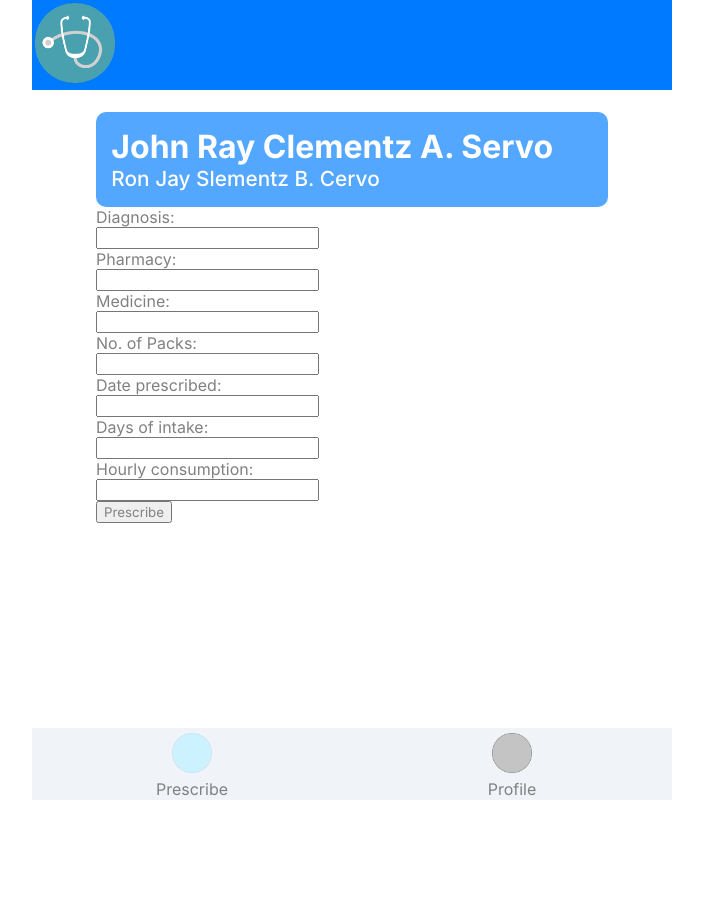
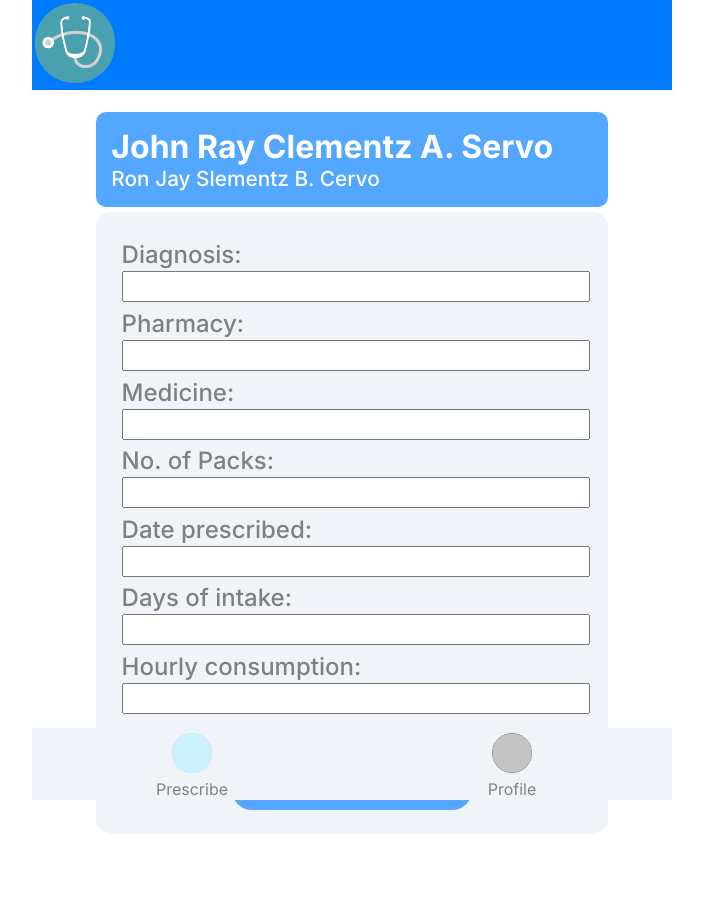
Before and after one commit to ikeman09/digital-prescription-platform, a PHP site: page /pages/doctor/doctor-prescribe-scanned-next.php in a window 1280 px wide. Shown: the whole page, without its empty margins (288-991 px from the left). Before the commit the page ends 800 px from the top, so only its background shows below. Run offline with PHP 8.4, Linux system fonts and the light colour scheme.

Commit message:
fixed main content

```diff
--- a/css/doctor_styles/doctor-prescribe-scanned-next.css
+++ b/css/doctor_styles/doctor-prescribe-scanned-next.css
@@ -150,4 +150,55 @@
   font-family: Inter-Medium;
   font-size: 1.3rem;
 }
+
+.content .main {
+  background-color: #F0F3F8;
+  margin-top: 1%;
+  padding: 2% 5% 2% 5%;
+  border-radius: 15px;
+}
+
+.content .main p {
+  font-family: Inter-Medium;
+  font-size: 1.5rem;
+  padding-top: 1%;
+}
+
+.content .main .main-form {
+  display: -webkit-box;
+  display: -ms-flexbox;
+  display: flex;
+  -webkit-box-orient: vertical;
+  -webkit-box-direction: normal;
+      -ms-flex-direction: column;
+          flex-direction: column;
+  gap: 2px;
+  padding-top: 3%;
+}
+
+.content .main .main-form input[type=text] {
+  width: 100%;
+  font-size: 1.3rem;
+}
+
+.content .main .main-form .button-wrapper {
+  -ms-flex-item-align: center;
+      -ms-grid-row-align: center;
+      align-self: center;
+  -ms-grid-column-align: center;
+      justify-self: center;
+  padding: 3% 0;
+}
+
+.content .main .main-form .button-wrapper input[type=button] {
+  background-color: #54A7FF;
+  color: white;
+  border: none;
+  border-radius: 5px;
+  font-family: Inter-Bold;
+  font-size: 1.5rem;
+  width: 15rem;
+  height: 5rem;
+  border-radius: 20px;
+}
 /*# sourceMappingURL=doctor-prescribe-scanned-next.css.map */
--- a/css/doctor_styles/doctor-prescribe-scanned-next.scss
+++ b/css/doctor_styles/doctor-prescribe-scanned-next.scss
@@ -23,4 +23,44 @@
             font-size: 1.3rem;
         }
     }
+
+    .main {
+        background-color: $inactive_color_2;
+        margin-top: 1%;
+        padding: 2% 5% 2% 5%;
+        border-radius: 15px;
+
+        p {
+            font-family: Inter-Medium;
+            font-size: 1.5rem;
+            padding-top: 1%;
+        }
+
+        .main-form {
+            display: flex;
+            flex-direction: column;
+            gap: 2px;
+            padding-top: 3%;
+
+            input[type=text] {
+                width: 100%;
+                font-size: 1.3rem;
+            }
+
+            .button-wrapper {
+                align-self: center;
+                justify-self: center;
+                padding: 3% 0;
+
+                input[type=button] {
+                    @include button-color;
+                    font-family: Inter-Bold;
+                    font-size: 1.5rem;
+                    width: 15rem;
+                    height: 5rem;
+                    border-radius: 20px;
+                }
+            }
+        }
+    }
 }
--- a/pages/doctor/doctor-prescribe-scanned-next.php
+++ b/pages/doctor/doctor-prescribe-scanned-next.php
@@ -35,7 +35,6 @@
                 <p>Hourly consumption: </p>
                 <input type="text">
 
-                <br>
                 <div class="button-wrapper">
                     <input type="button" value="Prescribe">
                 </div>
```
